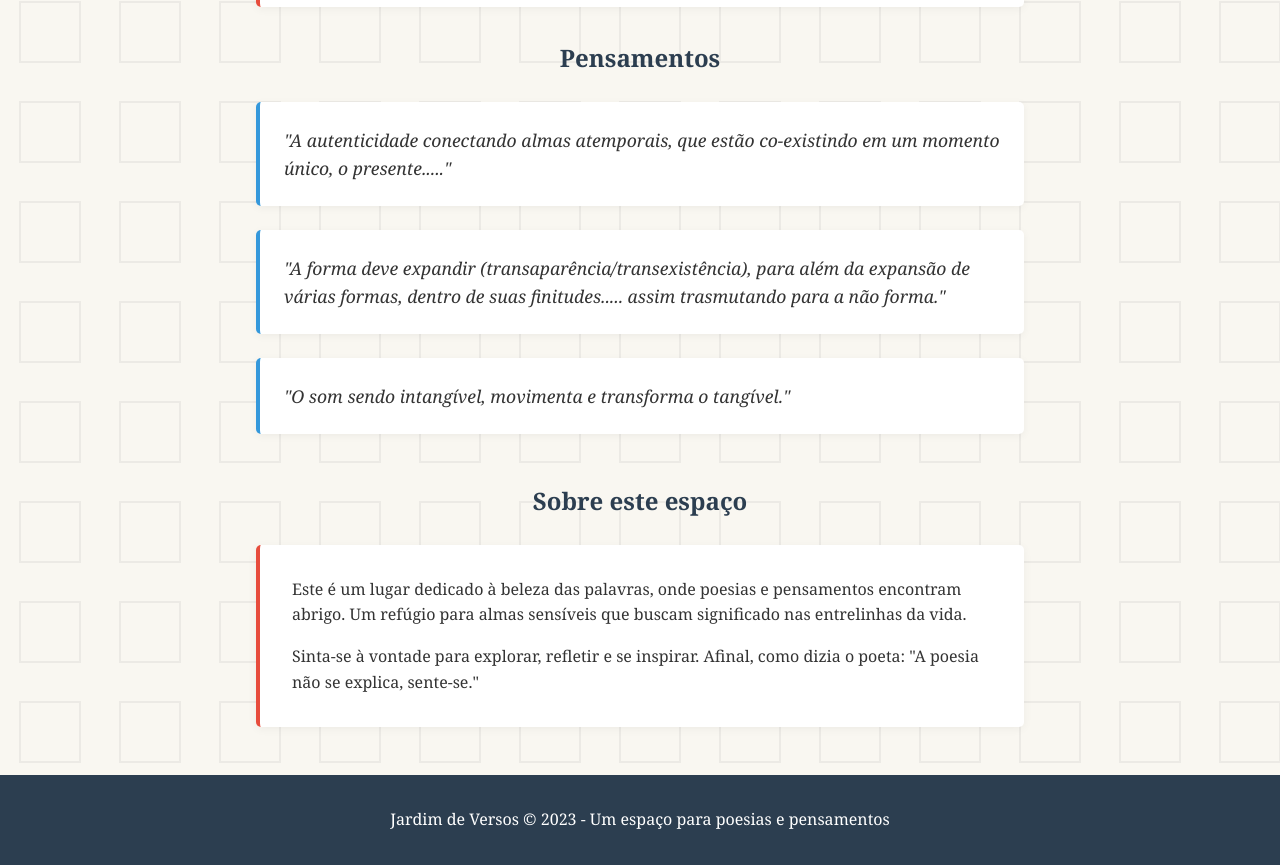
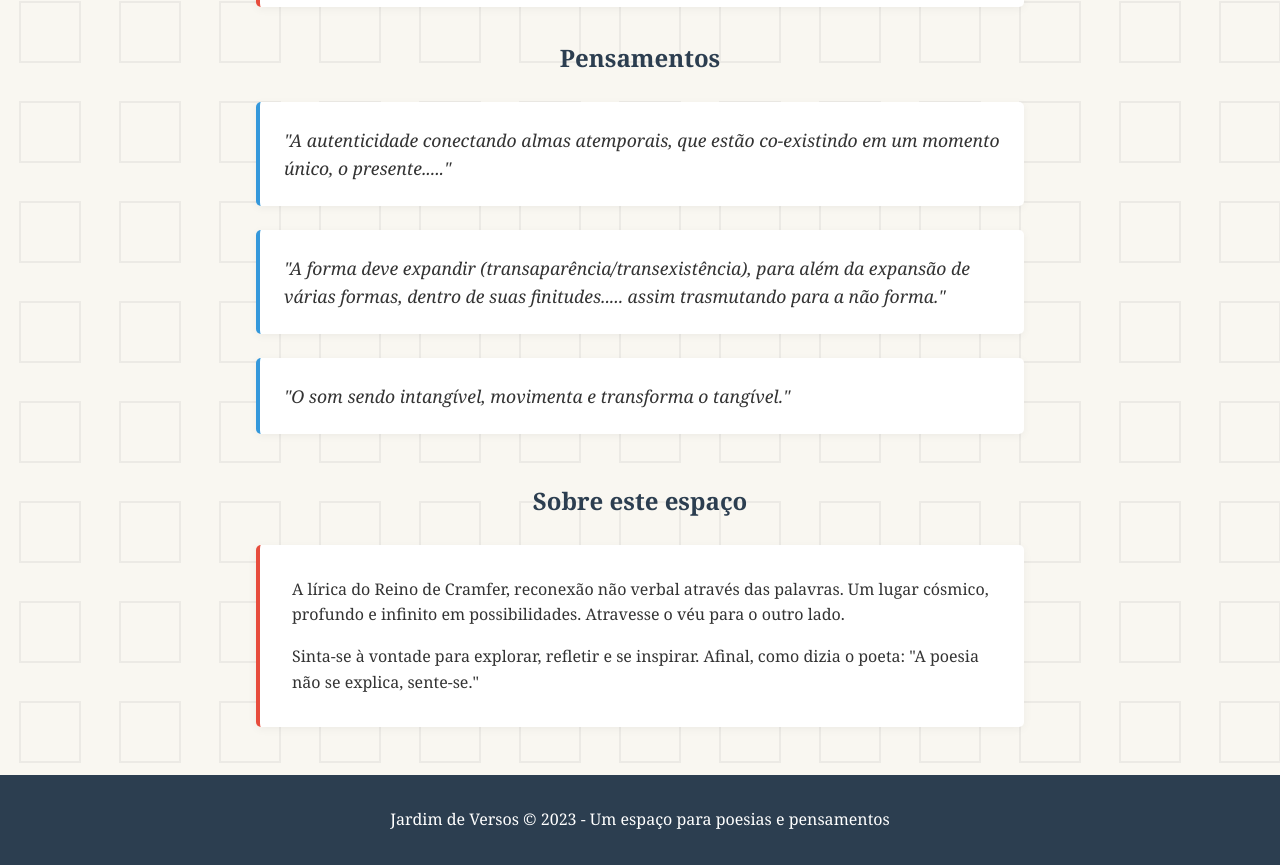
Before and after one commit to marcelocramfer/cronicas_de_cramfer, a plain HTML site: page index.html in a window 1280 px wide. Shown: the part 1518-2383 px from the top of the page. Drawn offline with Linux system fonts and the light colour scheme.

Commit message:
Update index.html

```diff
--- a/index.html
+++ b/index.html
@@ -223,7 +223,7 @@ conectou .....
         <section id="sobre" style="margin-top: 3rem;">
             <h2 style="margin-bottom: 1.5rem; color: #2c3e50; text-align: center;">Sobre este espaço</h2>
             <div class="poem-card">
-                <p>Este é um lugar dedicado à beleza das palavras, onde poesias e pensamentos encontram abrigo. Um refúgio para almas sensíveis que buscam significado nas entrelinhas da vida.</p>
+                <p> A lírica do Reino de Cramfer, reconexão não verbal através das palavras. Um lugar cósmico, profundo e infinito em possibilidades. Atravesse o véu para o outro lado.</p>
                 <p style="margin-top: 1rem;">Sinta-se à vontade para explorar, refletir e se inspirar. Afinal, como dizia o poeta: "A poesia não se explica, sente-se."</p>
             </div>
         </section>
```
